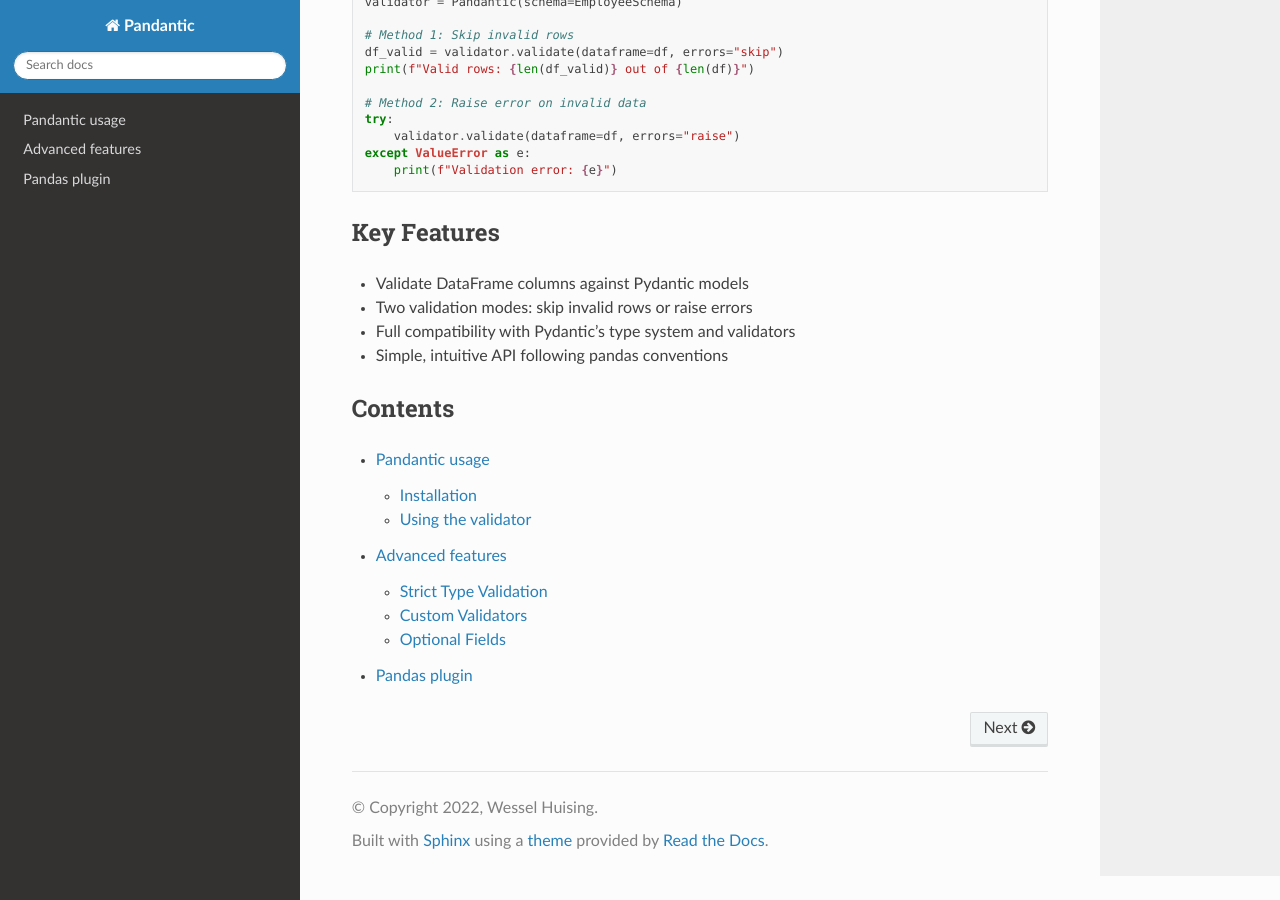
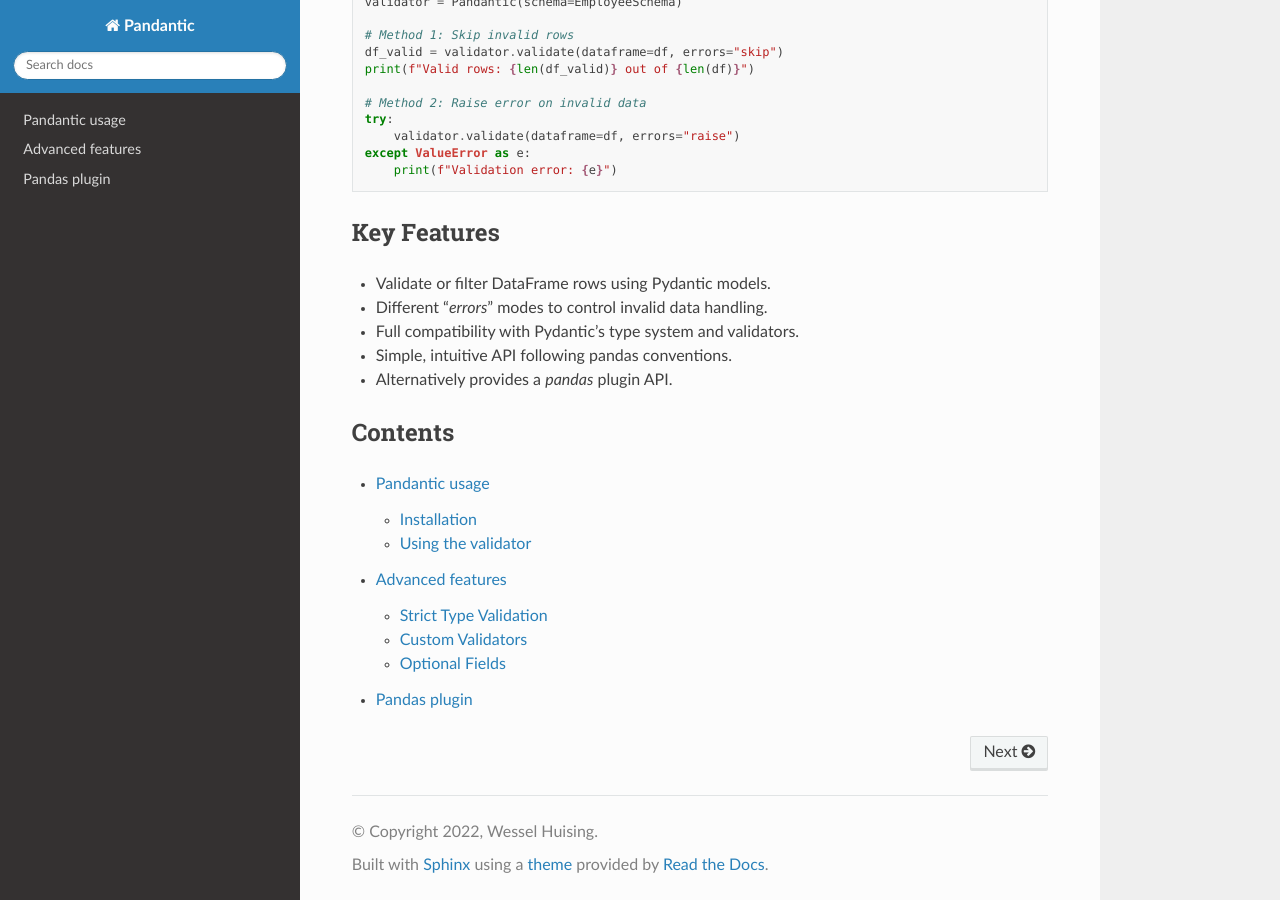
Before and after one commit to wesselhuising/pandantic, a Sphinx documentation site: the page built from docs/source/index.rst, in a window 1280 px wide and 900 px high, scrolled down 893 px. Built offline with Sphinx 7.4.7 and the Read the Docs theme 3.1.0, drawn with Linux system fonts in a browser that asks for light colours; pages that are not in the unit, such as notebooks, are missing from menus.

Commit message:
Some edits

```diff
--- a/docs/source/index.rst
+++ b/docs/source/index.rst
@@ -56,10 +56,11 @@ Here's a simple example demonstrating how to validate a pandas DataFrame:
 
 Key Features
 -----------
-- Validate DataFrame columns against Pydantic models
-- Two validation modes: skip invalid rows or raise errors
-- Full compatibility with Pydantic's type system and validators
-- Simple, intuitive API following pandas conventions
+- Validate or filter DataFrame rows using Pydantic models.
+- Different "`errors`" modes to control invalid data handling.
+- Full compatibility with Pydantic's type system and validators.
+- Simple, intuitive API following pandas conventions.
+- Alternatively provides a `pandas` plugin API.
 
 
 Contents
```
